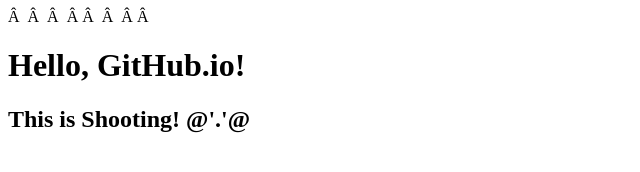
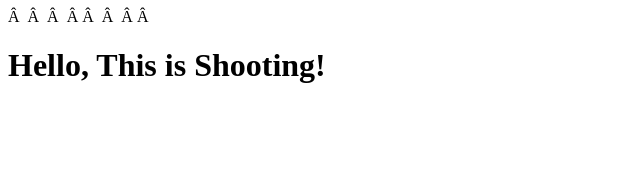
Before and after one commit to Shooting-W/Shooting-W.github.io, a plain HTML site: page index.html in a window 1280 px wide. Shown: the whole page, without its empty margins (0-640 px from the left). Drawn offline with Linux system fonts and the light colour scheme.

Commit message:
Change heading text in index.html
Updated the heading in the body to reflect a new title.

```diff
--- a/index.html
+++ b/index.html
@@ -5,7 +5,6 @@
     <title>Hello, GitHub.io!</title>
 </head>
 <body>
-    <h1>Hello, GitHub.io!</h1>
-    <h2>This is Shooting! @'.'@</h2>
+    <h1>Hello, This is Shooting!</h1>
 </body>
 </html>
```
